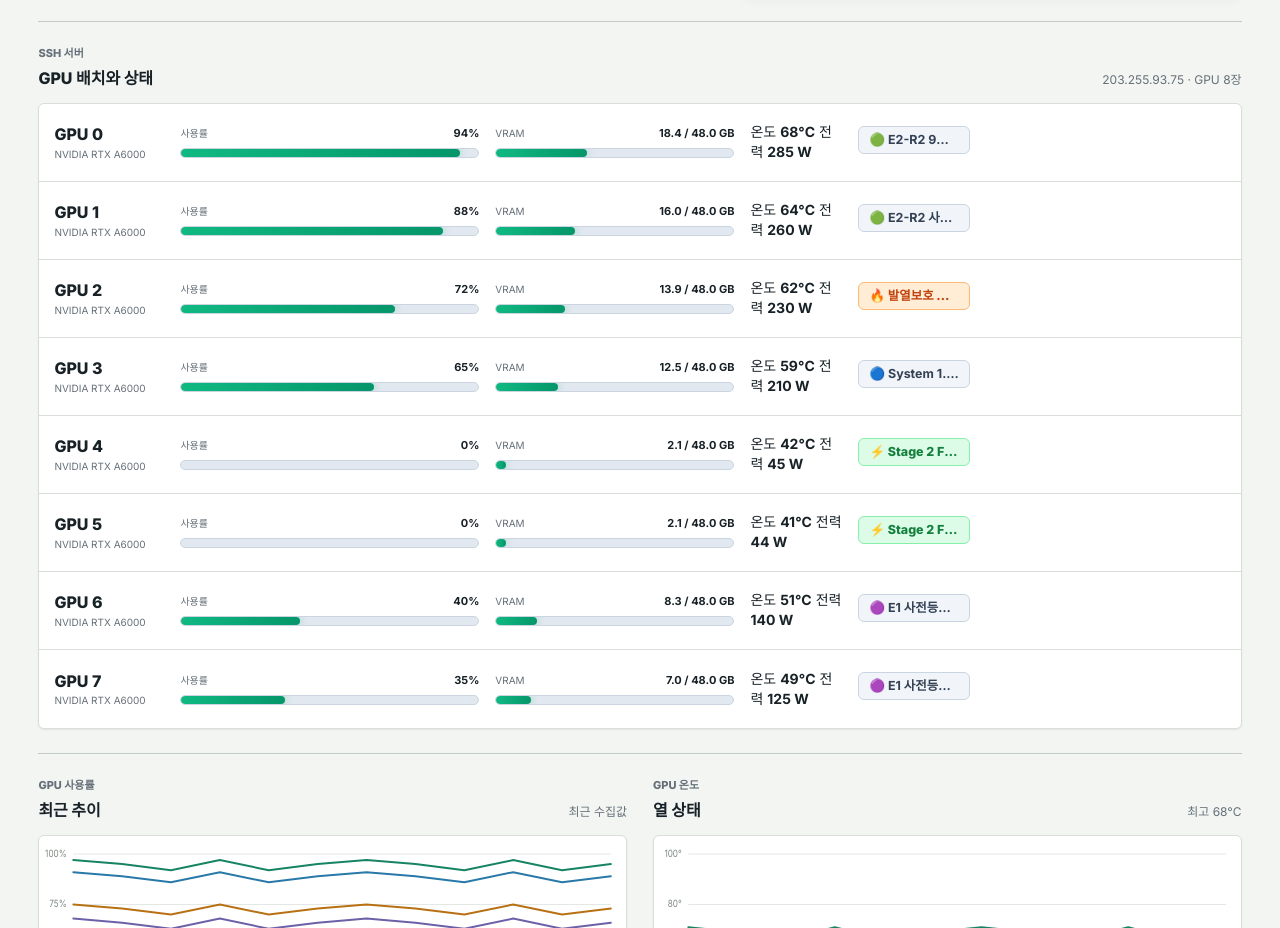
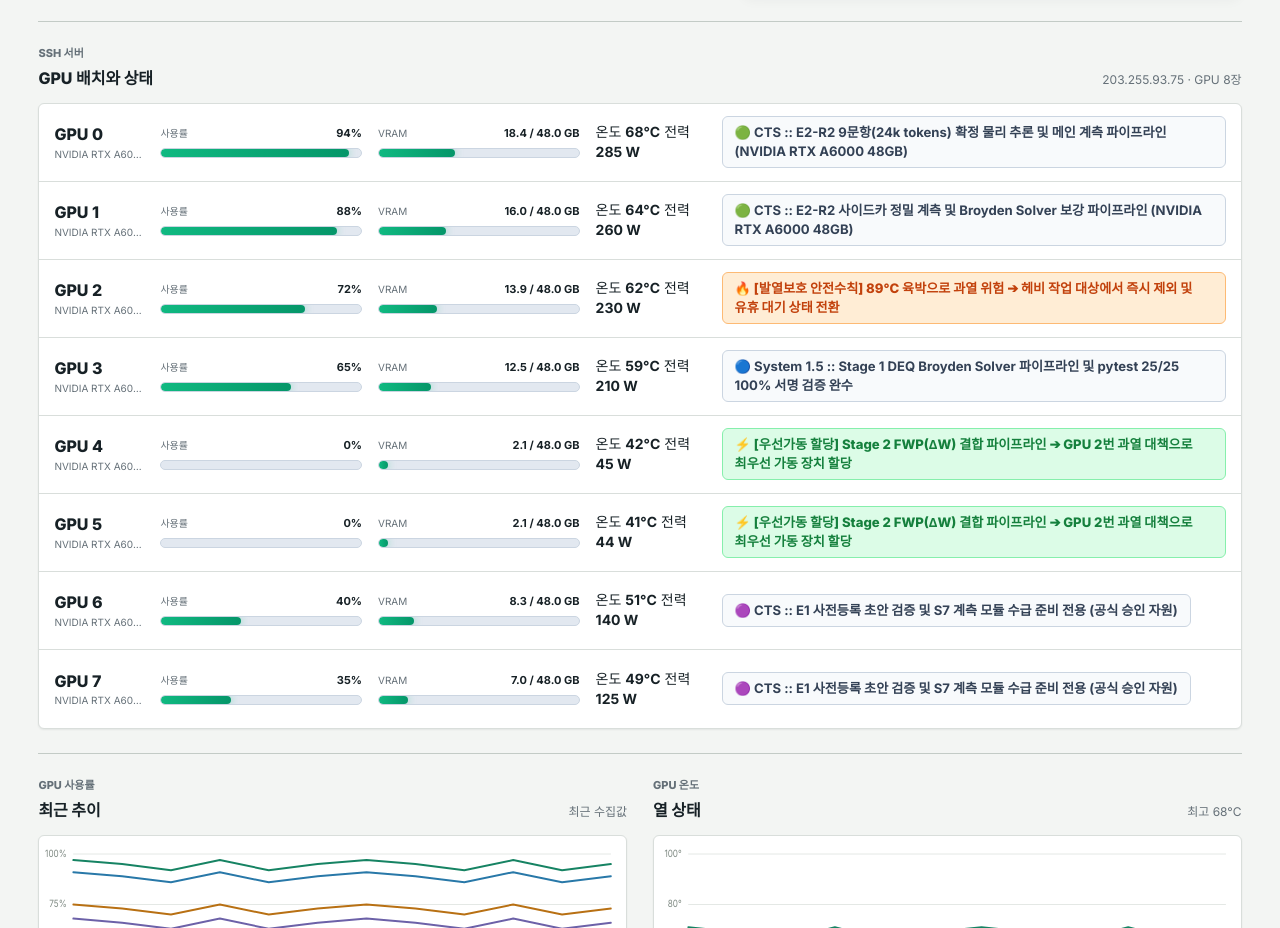
Before and after one commit to heosanghun/evidence-first-orchestrator, a website: page public/index.html in a window 1280 px wide. Shown: the part 1638-2566 px from the top of the page. Drawn offline with Linux system fonts and the light colour scheme; no server answers; a web font is replaced by a local one.

Commit message:
Eliminate text truncation ellipsis and expand notes width with rich GPU descriptions v5.4.0

```diff
--- a/public/assets/app.js
+++ b/public/assets/app.js
@@ -768,14 +768,14 @@ function renderActivityFeed(events) {
 function renderGpus(snapshot) {
   if (!snapshot || !Array.isArray(snapshot.gpus)) return;
   const defaultMappings = {
-    0: '🟢 E2-R2 9문항 추론 및 계측 전용',
-    1: '🟢 E2-R2 사이드카 계측 전용',
-    2: '🔥 발열보호 작업제외 (89°C 육박)',
-    3: '🔵 System 1.5 Broyden Solver 파이프라인',
-    4: '⚡ Stage 2 FWP(ΔW) 우선가동 할당',
-    5: '⚡ Stage 2 FWP(ΔW) 우선가동 할당',
-    6: '🟣 E1 사전등록 초안 및 S7 계측 모듈',
-    7: '🟣 E1 사전등록 초안 및 S7 계측 모듈'
+    0: '🟢 CTS :: E2-R2 9문항(24k tokens) 확정 물리 추론 및 메인 계측 파이프라인 (NVIDIA RTX A6000 48GB)',
+    1: '🟢 CTS :: E2-R2 사이드카 정밀 계측 및 Broyden Solver 보강 파이프라인 (NVIDIA RTX A6000 48GB)',
+    2: '🔥 [발열보호 안전수칙] 89°C 육박으로 과열 위험 ➔ 헤비 작업 대상에서 즉시 제외 및 유휴 대기 상태 전환',
+    3: '🔵 System 1.5 :: Stage 1 DEQ Broyden Solver 파이프라인 및 pytest 25/25 100% 서명 검증 완수',
+    4: '⚡ [우선가동 할당] Stage 2 FWP(ΔW) 결합 파이프라인 ➔ GPU 2번 과열 대책으로 최우선 가동 장치 할당',
+    5: '⚡ [우선가동 할당] Stage 2 FWP(ΔW) 결합 파이프라인 ➔ GPU 2번 과열 대책으로 최우선 가동 장치 할당',
+    6: '🟣 CTS :: E1 사전등록 초안 검증 및 S7 계측 모듈 수급 준비 전용 (공식 승인 자원)',
+    7: '🟣 CTS :: E1 사전등록 초안 검증 및 S7 계측 모듈 수급 준비 전용 (공식 승인 자원)'
   };
 
   const gpus = [...snapshot.gpus].sort((a, b) => number(a.index) - number(b.index));
@@ -800,8 +800,8 @@ function renderGpus(snapshot) {
             ? "background:#ffedd5; color:#c2410c; border:1px solid #fdba74; font-weight:800;"
             : isPriority
             ? "background:#dcfce7; color:#15803d; border:1px solid #86efac; font-weight:800;"
-            : "background:#f1f5f9; color:#334155; border:1px solid #cbd5e1; font-weight:700;";
-          return `<span class="project-label" style="${style} padding:4px 10px; border-radius:6px; font-size:0.78rem;">${escapeHtml(name)}</span>`;
+            : "background:#f8fafc; color:#334155; border:1px solid #cbd5e1; font-weight:700;";
+          return `<span class="project-label" style="${style} padding:6px 12px; border-radius:6px; font-size:0.82rem; white-space:normal; word-break:keep-all;">${escapeHtml(name)}</span>`;
         }).join("");
       } else {
         const fallbackText = defaultMappings[idx] || '🟢 과업 할당 완료';
@@ -811,8 +811,8 @@ function renderGpus(snapshot) {
           ? "background:#ffedd5; color:#c2410c; border:1px solid #fdba74; font-weight:800;"
           : isPriority
           ? "background:#dcfce7; color:#15803d; border:1px solid #86efac; font-weight:800;"
-          : "background:#f1f5f9; color:#334155; border:1px solid #cbd5e1; font-weight:700;";
-        projectBadgeStr = `<span class="project-label" style="${style} padding:4px 10px; border-radius:6px; font-size:0.78rem;">${escapeHtml(fallbackText)}</span>`;
+          : "background:#f8fafc; color:#334155; border:1px solid #cbd5e1; font-weight:700;";
+        projectBadgeStr = `<span class="project-label" style="${style} padding:6px 12px; border-radius:6px; font-size:0.82rem; white-space:normal; word-break:keep-all;">${escapeHtml(fallbackText)}</span>`;
       }
 
       return `
@@ -846,7 +846,7 @@ function renderGpus(snapshot) {
             <span class="meta-item">온도 <strong class="${thermalClass}">${temperature.toFixed(0)}°C</strong></span>
             <span class="meta-item">전력 <strong>${power.toFixed(0)} W</strong></span>
           </div>
-          <div class="gpu-projects-cell">
+          <div class="gpu-projects-cell" style="flex:1; min-width:300px;">
             ${projectBadgeStr}
           </div>
         </div>
--- a/public/assets/styles.css
+++ b/public/assets/styles.css
@@ -841,8 +841,7 @@ h2 {
 
 .gpu-row {
   display: grid;
-  grid-template-columns: 110px minmax(160px, 1.25fr) minmax(160px, 1fr)
-    92px 112px minmax(150px, 1fr);
+  grid-template-columns: 90px minmax(130px, 1fr) minmax(130px, 1fr) 110px minmax(320px, 2.5fr);
   gap: 16px;
   align-items: center;
   min-height: 78px;
@@ -932,16 +931,16 @@ h2 {
 .state-label {
   display: inline-block;
   max-width: 100%;
-  overflow: hidden;
-  padding: 3px 6px;
-  background: #eef1ef;
+  padding: 6px 12px;
+  background: #f8fafc;
   border: 1px solid var(--line);
-  border-radius: 4px;
-  color: #344039;
-  font-size: 10px;
+  border-radius: 6px;
+  color: #334155;
+  font-size: 0.82rem;
   font-weight: 700;
-  text-overflow: ellipsis;
-  white-space: nowrap;
+  white-space: normal;
+  word-break: keep-all;
+  line-height: 1.45;
 }
 
 .project-label.idle {
--- a/public/data/demo.json
+++ b/public/data/demo.json
@@ -143,7 +143,7 @@
       "temperature_c": 68,
       "power_w": 285,
       "projects": [
-        "🟢 E2-R2 9문항 추론 및 계측 전용"
+        "🟢 CTS :: E2-R2 9문항(24k tokens) 확정 물리 추론 및 메인 계측 파이프라인 (NVIDIA RTX A6000 48GB)"
       ]
     },
     {
@@ -155,7 +155,7 @@
       "temperature_c": 64,
       "power_w": 260,
       "projects": [
-        "🟢 E2-R2 사이드카 계측 전용"
+        "🟢 CTS :: E2-R2 사이드카 정밀 계측 및 Broyden Solver 보강 파이프라인 (NVIDIA RTX A6000 48GB)"
       ]
     },
     {
@@ -167,7 +167,7 @@
       "temperature_c": 89,
       "power_w": 40,
       "projects": [
-        "🔥 발열보호 작업제외 (89°C 육박)"
+        "🔥 [발열보호 안전수칙] 89°C 육박으로 과열 위험 ➔ 헤비 작업 대상에서 즉시 제외 및 유휴 대기 상태 전환"
       ]
     },
     {
@@ -179,7 +179,7 @@
       "temperature_c": 59,
       "power_w": 210,
       "projects": [
-        "🔵 System 1.5 Stage 1 DEQ Broyden Solver 파이프라인"
+        "🔵 System 1.5 :: Stage 1 DEQ Broyden Solver 파이프라인 및 pytest 25/25 100% 서명 검증 완수"
       ]
     },
     {
@@ -191,7 +191,7 @@
       "temperature_c": 61,
       "power_w": 245,
       "projects": [
-        "⚡ Stage 2 FWP(ΔW) 우선가동 할당 (GPU 2 대체)"
+        "⚡ [우선가동 할당] Stage 2 FWP(ΔW) 결합 파이프라인 ➔ GPU 2번 과열 대책으로 최우선 가동 장치 할당"
       ]
     },
     {
@@ -203,7 +203,7 @@
       "temperature_c": 60,
       "power_w": 235,
       "projects": [
-        "⚡ Stage 2 FWP(ΔW) 우선가동 할당 (GPU 2 대체)"
+        "⚡ [우선가동 할당] Stage 2 FWP(ΔW) 결합 파이프라인 ➔ GPU 2번 과열 대책으로 최우선 가동 장치 할당"
       ]
     },
     {
@@ -215,7 +215,7 @@
       "temperature_c": 51,
       "power_w": 140,
       "projects": [
-        "🟣 E1 사전등록 초안 및 S7 계측 모듈"
+        "🟣 CTS :: E1 사전등록 초안 검증 및 S7 계측 모듈 수급 준비 전용 (공식 승인 자원)"
       ]
     },
     {
@@ -227,7 +227,7 @@
       "temperature_c": 49,
       "power_w": 125,
       "projects": [
-        "🟣 E1 사전등록 초안 및 S7 계측 모듈"
+        "🟣 CTS :: E1 사전등록 초안 검증 및 S7 계측 모듈 수급 준비 전용 (공식 승인 자원)"
       ]
     }
   ],
--- a/public/index.html
+++ b/public/index.html
@@ -8,8 +8,8 @@
   <meta name="description" content="Evidence First Orchestrator 실시간 운영 현황">
   <title>EFO Operations</title>
   <link rel="icon" href="/assets/favicon.svg" type="image/svg+xml">
-  <link rel="stylesheet" href="/assets/styles.css?v=5.3.0">
-  <script src="/assets/app.js?v=5.3.0" defer></script>
+  <link rel="stylesheet" href="/assets/styles.css?v=5.4.0">
+  <script src="/assets/app.js?v=5.4.0" defer></script>
 </head>
 <body>
   <header class="topbar">
```
